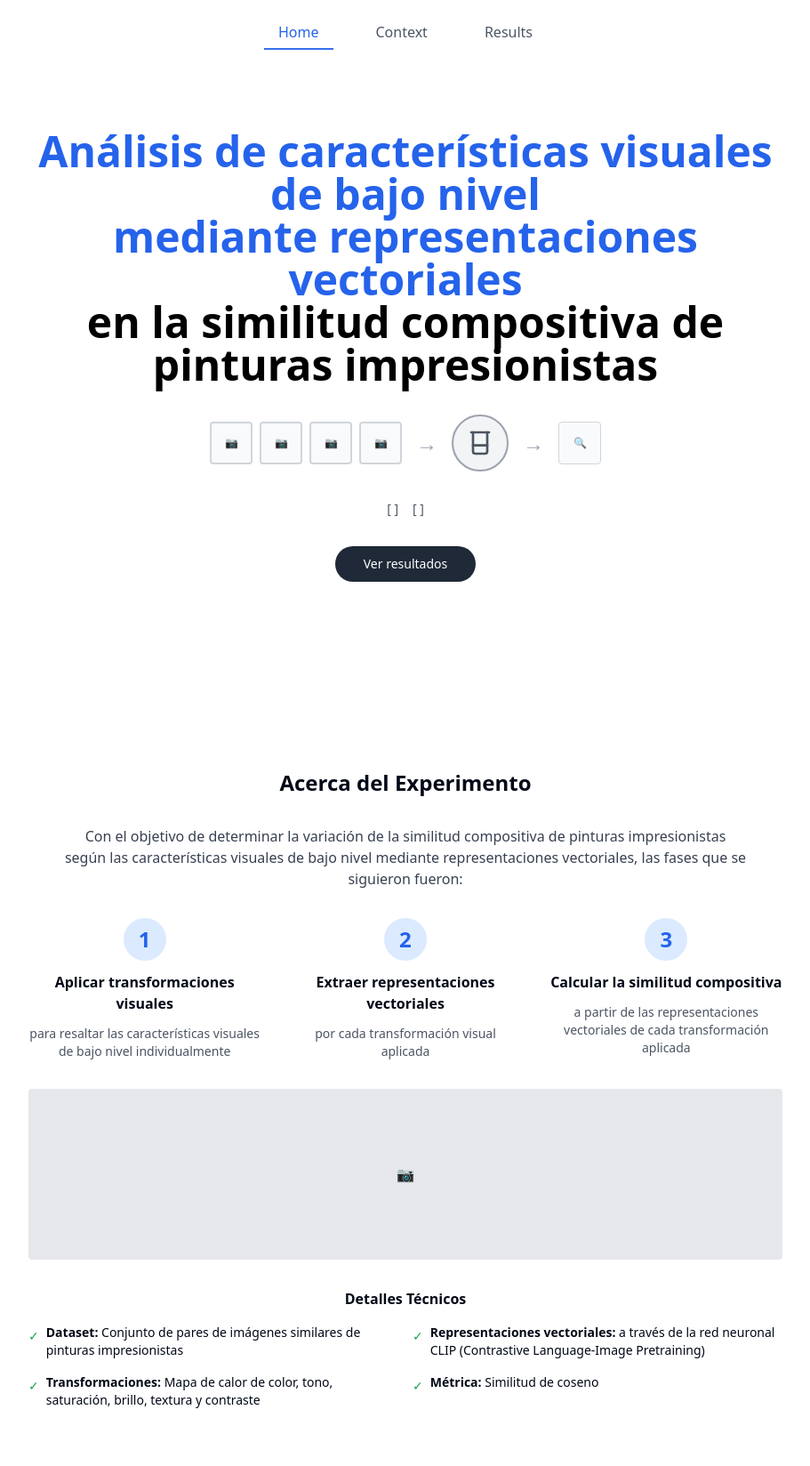
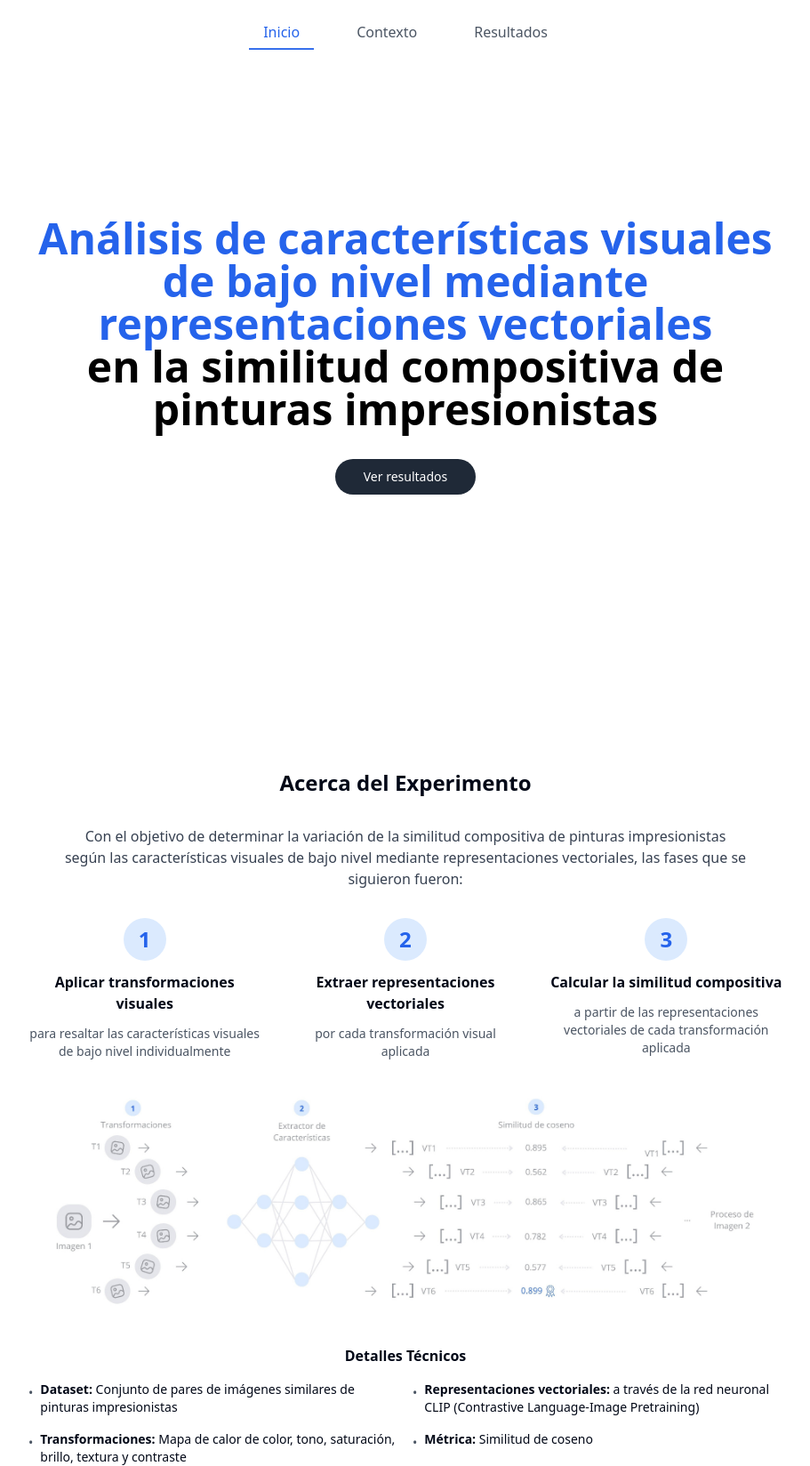
Before and after one commit to LuboG1t/interface-navigator-flow, a React (Vite) app: page / in a window 1280 px wide. Shown: the whole page at 89% size, without its empty margins (184-1095 px from the left). Before the commit the page ends 1584 px from the top, so only its background shows below. Built offline with nearby package versions, Linux system fonts and the light colour scheme.

Commit message:
Refactor: Improve homepage and navbar
- Centered title and "View Results" button on the homepage.
- Integrated the provided image for the phases section.
- Replaced check icons with bullet points in technical details.
- Updated navbar labels to Spanish.

```diff
--- a/src/pages/Index.tsx
+++ b/src/pages/Index.tsx
@@ -10,9 +10,9 @@ const Index = () => {
   const [selectedRow, setSelectedRow] = useState<number | null>(null);
 
   const interfaceNames = {
-    inicio: 'Home',
-    contexto: 'Context',
-    resultados: 'Results'
+    inicio: 'Inicio',
+    contexto: 'Contexto',
+    resultados: 'Resultados'
   };
 
   const renderInicio = () => (
@@ -23,38 +23,13 @@ const Index = () => {
         <div className="text-center space-y-4 max-w-4xl">
           <h1 className="text-4xl md:text-5xl font-bold leading-tight">
             <span className="text-blue-600">
-              Análisis de características visuales de bajo nivel<br />
-              mediante representaciones vectoriales
+              Análisis de características visuales de bajo nivel mediante representaciones vectoriales
             </span>
             <br />
             <span className="text-black">
               en la similitud compositiva de pinturas impresionistas
             </span>
           </h1>
-        </div>
-
-        {/* Center Image */}
-        <div className="flex items-center justify-center space-x-4">
-          <div className="flex space-x-2">
-            {[1, 2, 3, 4].map((i) => (
-              <div key={i} className="w-12 h-12 border-2 border-gray-300 rounded flex items-center justify-center bg-gray-50">
-                <span className="text-xs text-gray-400">📷</span>
-              </div>
-            ))}
-          </div>
-          <div className="text-2xl text-gray-400">→</div>
-          <div className="w-16 h-16 border-2 border-gray-400 rounded-full flex items-center justify-center bg-gray-100 cursor-pointer hover:bg-gray-200 transition-colors" onClick={() => setCurrentInterface('resultados')}>
-            <Beaker className="w-8 h-8 text-gray-600" />
-          </div>
-          <div className="text-2xl text-gray-400">→</div>
-          <div className="w-12 h-12 border border-gray-300 rounded flex items-center justify-center bg-gray-50">
-            <span className="text-xs text-gray-400">🔍</span>
-          </div>
-        </div>
-
-        <div className="flex space-x-4 justify-center">
-          <span className="text-sm text-gray-600">[ ]</span>
-          <span className="text-sm text-gray-600">[ ]</span>
         </div>
 
         {/* View Results Button */}
@@ -108,8 +83,12 @@ const Index = () => {
         </div>
 
         {/* Process Image */}
-        <div className="w-full h-48 bg-gray-200 rounded flex items-center justify-center">
-          <span className="text-gray-400">📷</span>
+        <div className="w-full flex justify-center">
+          <img
+            src="/lovable-uploads/50c7ec05-704b-42bd-afcb-71dd700ba41d.png"
+            alt="Proceso del experimento"
+            className="max-w-full h-auto"
+          />
         </div>
 
         {/* Technical Details */}
@@ -117,25 +96,25 @@ const Index = () => {
           <h3 className="font-bold text-center">Detalles Técnicos</h3>
           <div className="grid md:grid-cols-2 gap-4 text-sm">
             <div className="flex items-start space-x-2">
-              <span className="text-green-600 mt-1">✓</span>
+              <span className="text-gray-600 mt-1">•</span>
               <div>
                 <strong>Dataset:</strong> Conjunto de pares de imágenes similares de pinturas impresionistas
               </div>
             </div>
             <div className="flex items-start space-x-2">
-              <span className="text-green-600 mt-1">✓</span>
+              <span className="text-gray-600 mt-1">•</span>
               <div>
                 <strong>Representaciones vectoriales:</strong> a través de la red neuronal CLIP (Contrastive Language-Image Pretraining)
               </div>
             </div>
             <div className="flex items-start space-x-2">
-              <span className="text-green-600 mt-1">✓</span>
+              <span className="text-gray-600 mt-1">•</span>
               <div>
                 <strong>Transformaciones:</strong> Mapa de calor de color, tono, saturación, brillo, textura y contraste
               </div>
             </div>
             <div className="flex items-start space-x-2">
-              <span className="text-green-600 mt-1">✓</span>
+              <span className="text-gray-600 mt-1">•</span>
               <div>
                 <strong>Métrica:</strong> Similitud de coseno
               </div>
```
Also changed, not shown: public/lovable-uploads/50c7ec05-704b-42bd-afcb-71dd700ba41d.png (added).
